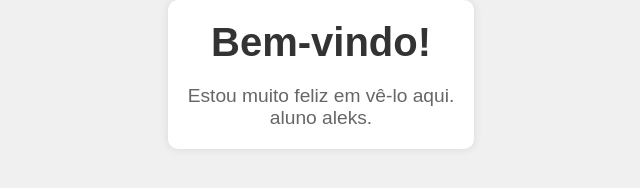
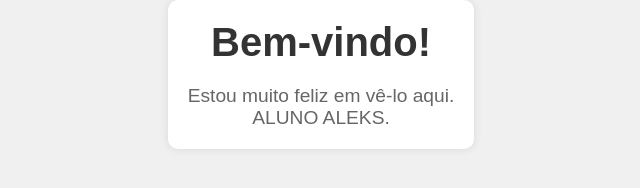
Before and after one commit to aleksR810/aleksR810.github.io, a plain HTML site: page index.html in a window 1280 px wide. Shown: the part 326-514 px from the top of the page, 319-959 px from the left. Drawn offline with Linux system fonts and the light colour scheme.

Commit message:
Update index.html

```diff
--- a/index.html
+++ b/index.html
@@ -37,7 +37,7 @@
     <div class="welcome">
         <h1>Bem-vindo!</h1>
         <p>Estou muito feliz em vê-lo aqui.</p>
-        <p>aluno aleks.</p>
+        <p>ALUNO ALEKS.</p>
     </div>
 </body>
 </html>
```
